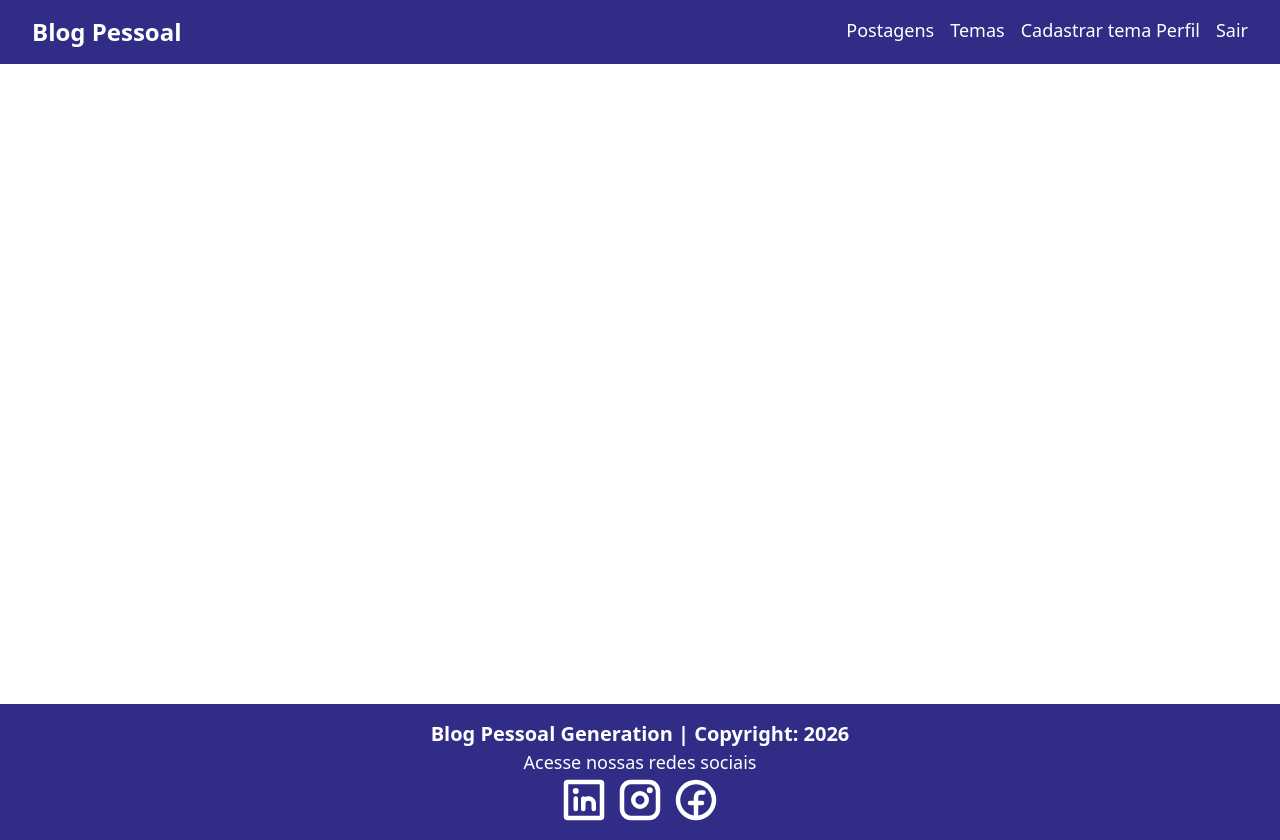
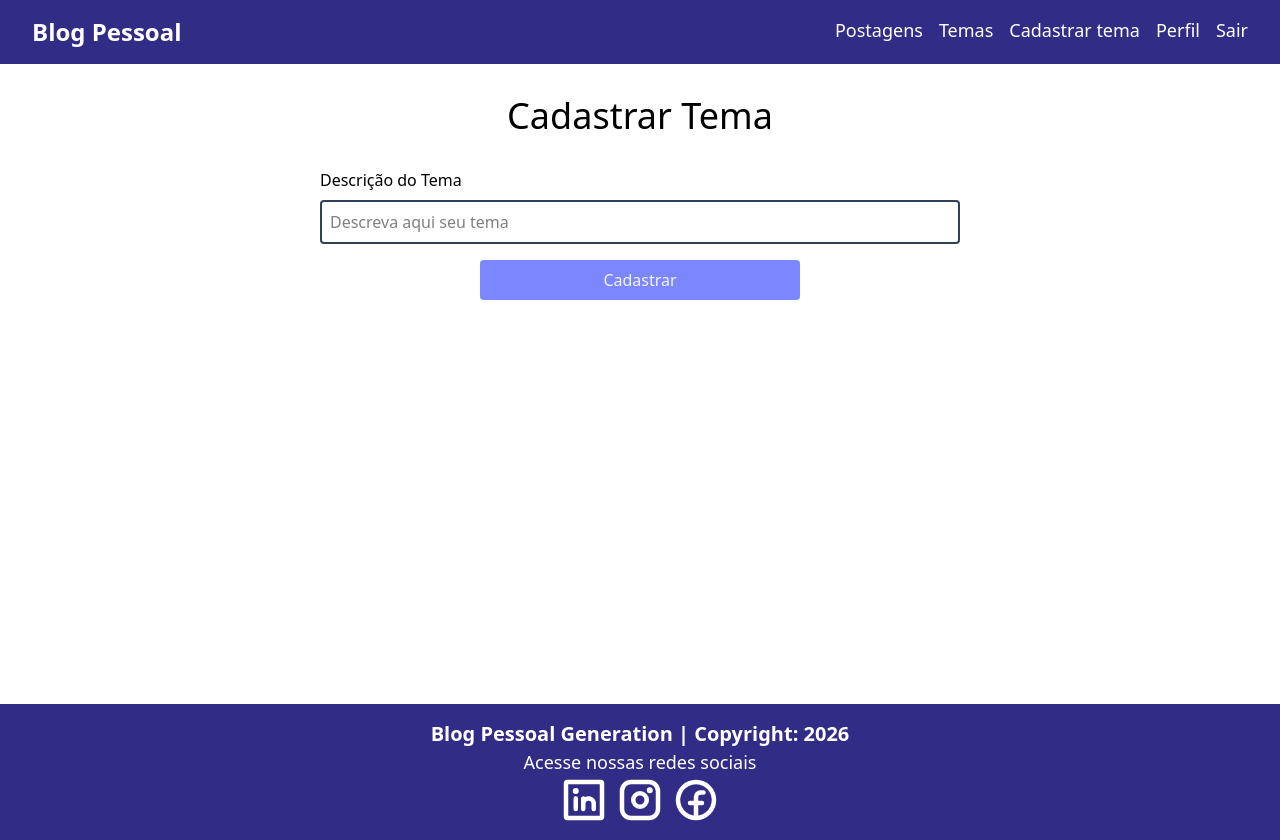
Before and after one commit to juliomendes160/generetion, a React (Vite) app in the folder blogpessoal/: page /cadastrartema in a window 1280 px wide. Built offline with nearby package versions, Linux system fonts and the light colour scheme.

Commit message:
22. Projeto Blog Pessoal - Componente Formulário Tema - Estilização

```diff
--- a/blogpessoal/src/App.tsx
+++ b/blogpessoal/src/App.tsx
@@ -1,6 +1,7 @@
 import { BrowserRouter, Route, Routes } from "react-router-dom";
 import Footer from "./components/footer/Footer";
 import Navbar from "./components/navbar/Navbar";
+import FormTema from "./components/tema/formtema/FormTema";
 import ListaTemas from "./components/tema/listatemas/ListaTemas";
 import { AuthProvider } from "./contexts/AuthContext";
 import Cadastro from "./pages/cadastro/Cadastro";
@@ -19,6 +20,8 @@ function App() {
               <Route path="/home" element={<Home />} />
               <Route path="/cadastro" element={<Cadastro />} />
               <Route path="/temas" element={<ListaTemas />} />
+              <Route path="/cadastrartema" element={<FormTema />} />
+              <Route path="/editartema/:id" element={<FormTema />} />
             </Routes>
           </div>
           <Footer />
--- a/blogpessoal/src/components/navbar/Navbar.tsx
+++ b/blogpessoal/src/components/navbar/Navbar.tsx
@@ -25,7 +25,10 @@ function Navbar() {
             <Link to="/temas" className="hover:underline">
               Temas
             </Link>
-            Cadastrar tema Perfil
+            <Link to="/cadastrartema" className="hover:underline">
+              Cadastrar tema
+            </Link>
+            Perfil
             <Link to="" onClick={logout} className="hover:underline">
               Sair
             </Link>
--- /dev/null
+++ b/blogpessoal/src/components/tema/formtema/FormTema.tsx
@@ -0,0 +1,28 @@
+function FormTema() {
+  return (
+    <div className="container flex flex-col items-center justify-center mx-auto">
+      <h1 className="text-4xl text-center my-8">Cadastrar Tema</h1>
+
+      <form className="w-1/2 flex flex-col gap-4">
+        <div className="flex flex-col gap-2">
+          <label htmlFor="descricao">Descrição do Tema</label>
+          <input
+            type="text"
+            placeholder="Descreva aqui seu tema"
+            name="descricao"
+            className="border-2 border-slate-700 rounded p-2"
+          />
+        </div>
+
+        <button
+          className="rounded text-slate-100 bg-indigo-400 hover:bg-indigo-800 w-1/2 py-2 mx-auto flex justify-center"
+          type="submit"
+        >
+          Cadastrar
+        </button>
+      </form>
+    </div>
+  );
+}
+
+export default FormTema;
```
